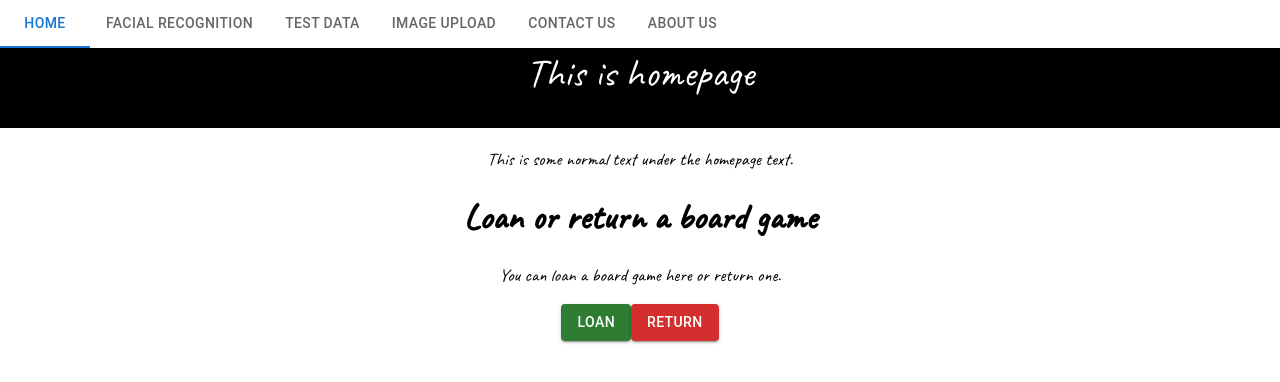
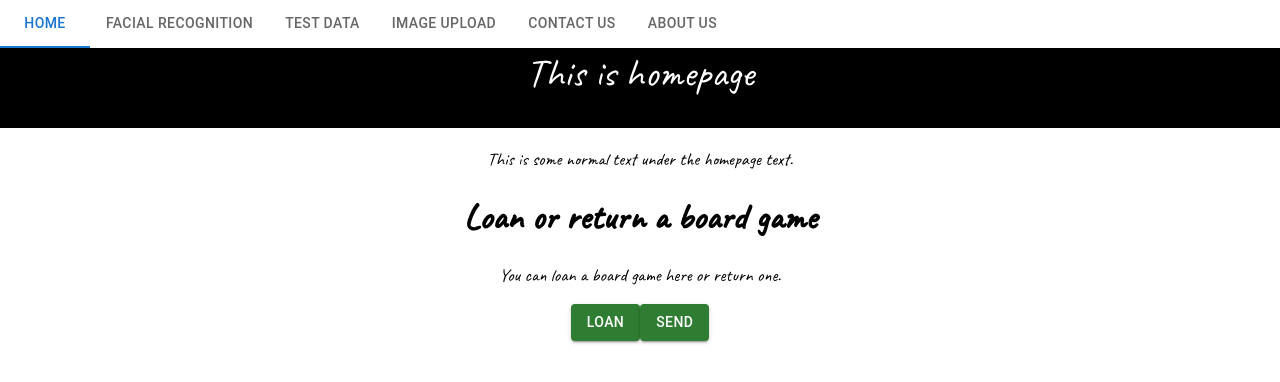
Before and after one commit to SWproject-II/swProject, a React (Create React App) app in the folder frontend/: page / in a window 1280 px wide. Shown: the top 382 px of the page. Built offline with nearby package versions, Linux system fonts and the light colour scheme.

Commit message:
Add webcam page

```diff
--- a/frontend/package.json
+++ b/frontend/package.json
@@ -12,7 +12,9 @@
     "react": "^18.2.0",
     "react-data-table-component": "^7.5.3",
     "react-dom": "^18.2.0",
+    "react-router-dom": "^6.10.0",
     "react-scripts": "^5.0.1",
+    "react-webcam": "^7.0.1",
     "socket.io-client": "^4.6.0",
     "styled-components": "^5.3.8",
     "web-vitals": "^2.1.4"
--- /dev/null
+++ b/frontend/src/components/ImageUploader2.js
@@ -0,0 +1,67 @@
+import React, { useState, useEffect,  } from "react";
+import { Button } from "@mui/material/";
+
+export default function ImageUploader2({ image }) {
+  const [file, setFile] = useState(null);
+  const [result, setResult] = useState(null);
+  const [fileName, setFileName] = useState("");
+
+  const handleFileChange = (event) => {
+    setFile(event.target.files[0]);
+    setFileName(event.target.files[0].name);
+  };
+
+  useEffect(() => {
+    if (image) {
+      // const formData = new FormData();
+      // formData.append("image", dataURLtoFile(image)); // convert the data URL to a file
+      setFile(image);
+      setFileName("captured-image.jpg"); // set a default filename for the captured image
+      console.log("TÄSSÄ ON FILE " + file)
+    }
+  }, [image]);
+
+  const handleSubmit = (event) => {
+    event.preventDefault();
+    console.log("MOI")
+    const formData = new FormData();
+    formData.append("image", file);
+
+    fetch("http://localhost:5002/predict", {
+      method: "POST",
+      body: formData,
+    })
+      .then((response) => response.json())
+      .then((data) => {
+        console.log(data);
+        setResult(data.names);
+      })
+      .catch((error) => {
+        console.error(error);
+      });
+  };
+
+  return (
+    <div>
+      <h1>Upload image for FDFSDFDSSFrecognition</h1>
+      {/* <Input type="file" placeholder="Select image" onChange={handleFileChange}>
+        Select image
+      </Input> */}
+      <Button variant="contained" color="info" component="label">
+        Select image
+        <input type="file" onChange={handleFileChange} hidden />
+      </Button>
+      <p>Selected file: {fileName}</p>
+      <Button variant="contained" color="success" onClick={handleSubmit}>
+        Upload
+      </Button>
+      {result && (
+        <ul>
+          {result.map((name, index) => (
+            <li key={index}>{name}</li>
+          ))}
+        </ul>
+      )}
+    </div>
+  );
+}
--- a/frontend/src/components/LoanReturn.js
+++ b/frontend/src/components/LoanReturn.js
@@ -1,17 +1,54 @@
 import React from "react";
 import { Button }  from "@mui/material";
+import { useRef, useState } from "react";
+import { Link } from "react-router-dom";
+import Webcam from "react-webcam";
 
 const LoanReturn = () => {
 
+  const webcamRef = useRef(null);
+  const [showWebcam, setShowWebcam] = useState(false);
+  const [screenshot, setScreenshot] = useState(null);
+  const [capturedImage, setCapturedImage] = useState(null);
 
-  const handleLoan = () => {
+  const [result, setResult] = useState(null);
 
+  const handleSubmit = (event) => {
+    console.log("TÄSSÄ ON IMAGE "  + capturedImage)
+    event.preventDefault();
+    console.log("MOI")
+    const formData = new FormData();
+    formData.append("image", capturedImage);
 
+    fetch("http://localhost:5002/predict", {
+      method: "POST",
+      body: formData,
+    })
+      .then((response) => response.json())
+      .then((data) => {
+        console.log(data);
+        setResult(data.names);
+      })
+      .catch((error) => {
+        console.error(error);
+      });
+  };
 
-
-  }
+  const handleLoan = async () => {
+    if (showWebcam) {
+      const newScreenshot = webcamRef.current.getScreenshot();
+      setScreenshot(newScreenshot);
+      setShowWebcam(false);
+       setCapturedImage(newScreenshot);
+      //  handleSubmit();
+    }else {
+      setShowWebcam(true);
+      setScreenshot(null); // reset the screenshot when the camera is opened again
+    }
+  };
 
   const handleReturn = () => {
+    setShowWebcam(false);
 
   }
 
@@ -22,8 +59,24 @@ const LoanReturn = () => {
       <p>
         You can loan a board game here or return one.
       </p>
-      <Button variant="contained" color="success" onPress={handleLoan}>Loan</Button>
-      <Button variant="contained" color="error" onPress={handleReturn}>Return</Button>
+
+      {showWebcam && <Webcam audio={false} ref={webcamRef} />}
+      {screenshot && (
+        <img src={screenshot} alt="screenshot" style={{ maxWidth: "100%" }} />
+      )}
+
+      <Button variant="contained" color="success" onClick={handleLoan}>
+        {showWebcam ? "Take Picture" : "Loan"}
+      </Button>
+      {/* <Button variant="contained" color="error" onPress={handleReturn}>Return</Button> */}
+      <Button variant="contained" color="success" onClick={handleSubmit}> SEND</Button>
+      {result && (
+        <ul>
+          {result.map((name, index) => (
+            <li key={index}>{name}</li>
+          ))}
+        </ul>
+      )}
     </div>
   );
 };
--- a/frontend/src/components/TabApp.js
+++ b/frontend/src/components/TabApp.js
@@ -7,6 +7,7 @@ import ImageUploader from "./ImageUploader";
 import ContactPage from "./Contact";
 import AboutUsPage from "./AboutUs";
 import LoanReturn from "./LoanReturn";
+import ImageUploader2 from "./ImageUploader2";
 
 export default function TabApp() {
   const [tab, setTab] = useState("Home");
@@ -48,7 +49,7 @@ export default function TabApp() {
       )}
       {tab === "Face" && <Face />}
       {tab === "Test" && <Table />}
-      {tab === "Image" && <ImageUploader />}
+      {tab === "Image" && <ImageUploader2 />}
       {tab === "Contact" && <ContactPage />}
       {tab === "AboutUs" && <AboutUsPage />}
     </div>
```
Also changed, not shown: 1 other file (tests, documents, lock files or other folders).
